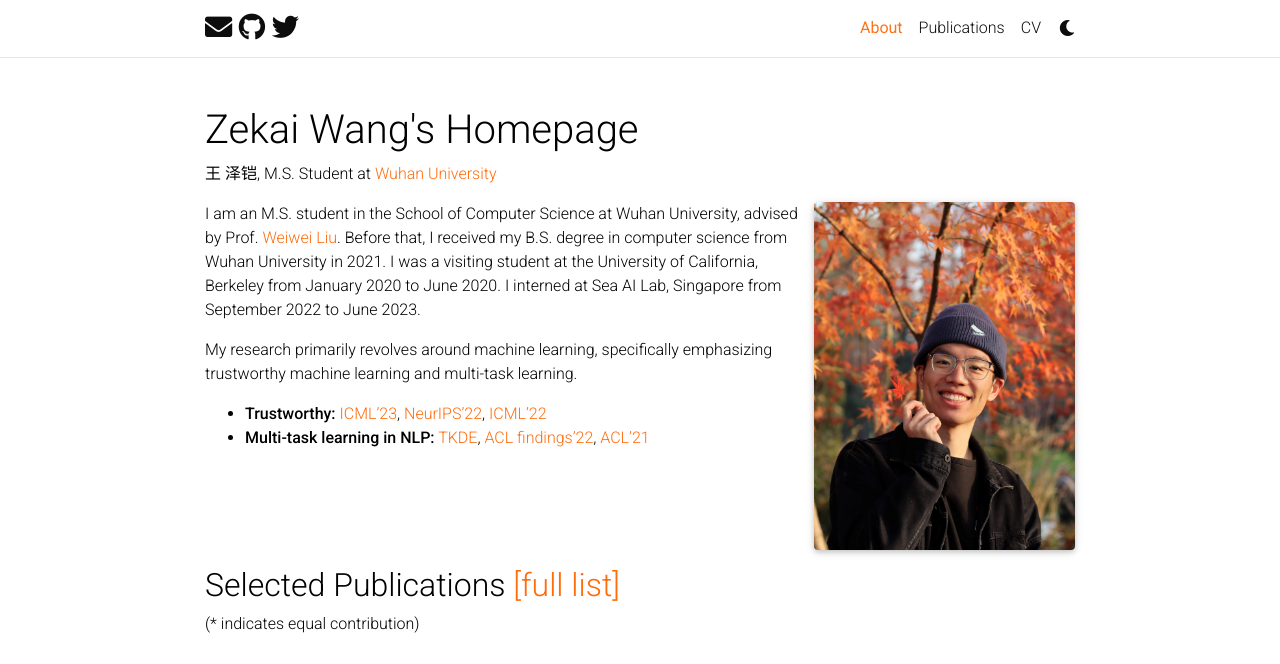
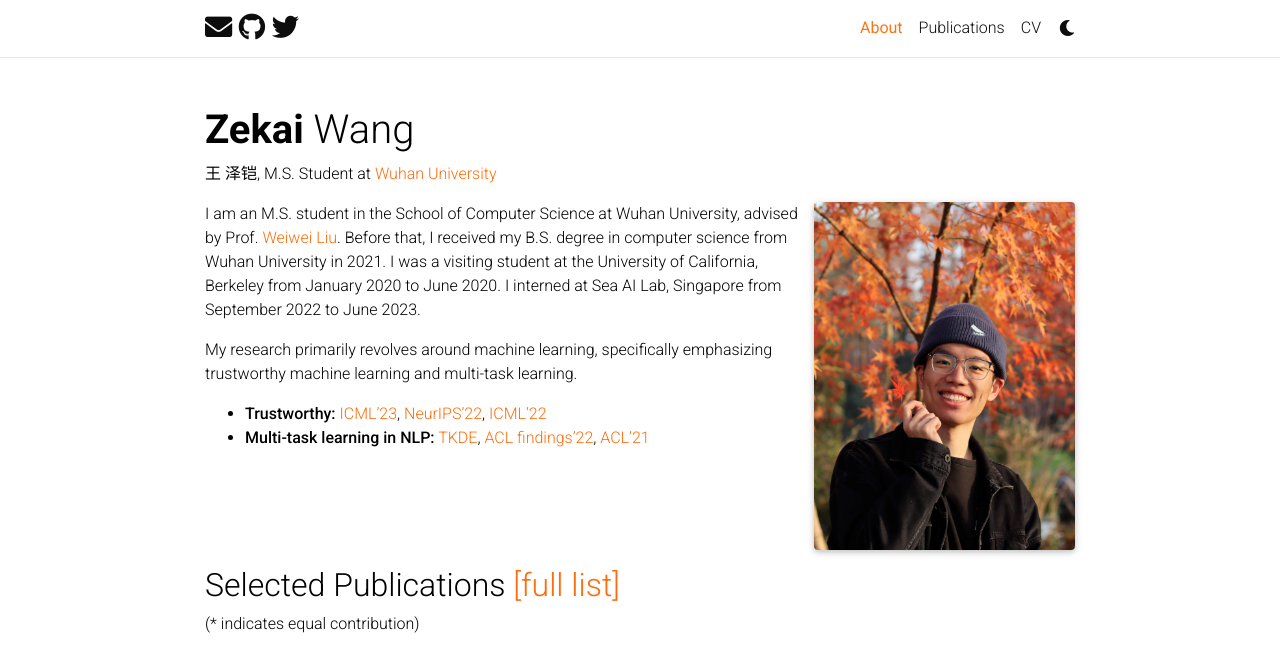
Before and after one commit to wzekai99/wzekai99.github.io, a Jekyll site: the page built from _pages/about.md, in a window 1280 px wide, cut to the strip 0-664 px from the top of the page. Built offline with Jekyll 4.4.1, drawn with Linux system fonts in a browser that asks for light colours; full-size pictures stand in for the smaller copies a plugin makes; comment, search, counter and statistics services are not loaded; a style sheet for code colours, icons or effects is not loaded.

Commit message:
Update _config.yml

```diff
--- a/_config.yml
+++ b/_config.yml
@@ -2,7 +2,7 @@
 # Site settings
 # -----------------------------------------------------------------------------
 
-title: Zekai Wang's Homepage # the website title (if blank, full name will be used instead)
+title: blank # the website title (if blank, full name will be used instead)
 first_name: Zekai
 middle_name:
 last_name: Wang
```
